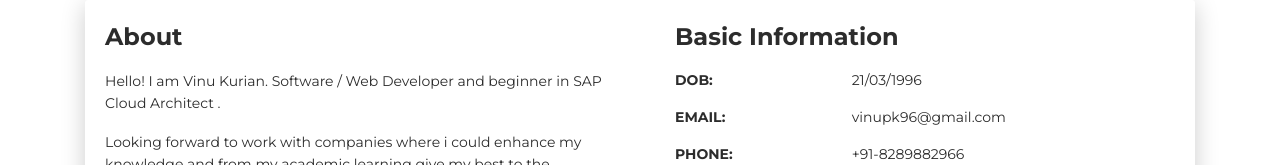
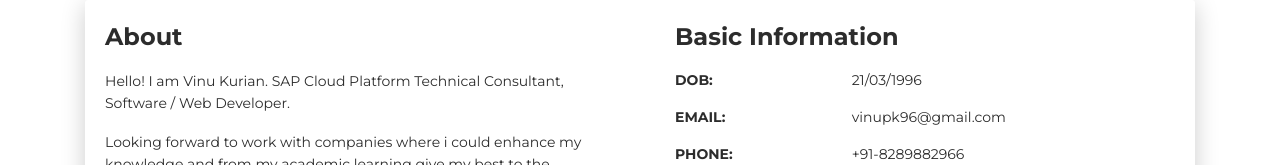
Before and after one commit to Vinu-Kurian/index_old, a plain HTML site: page index.html in a window 1280 px wide. Shown: the part 620-785 px from the top of the page. Drawn offline with Linux system fonts and the light colour scheme.

Commit message:
Update index.html

```diff
--- a/index.html
+++ b/index.html
@@ -80,8 +80,7 @@
                             <div class="col-lg-6 col-md-12">
                                 <div class="card-body">
                                     <div class="h4 mt-0 title">About</div>
-                                    <p>Hello! I am Vinu Kurian. Software / Web Developer and beginner in SAP Cloud
-                                        Architect .
+                                    <p>Hello! I am Vinu Kurian. SAP Cloud Platform Technical Consultant, Software / Web Developer.
                                     </p>
                                     <p>Looking forward to work with companies where i could enhance my knowledge and
                                         from my academic learning give my
```
